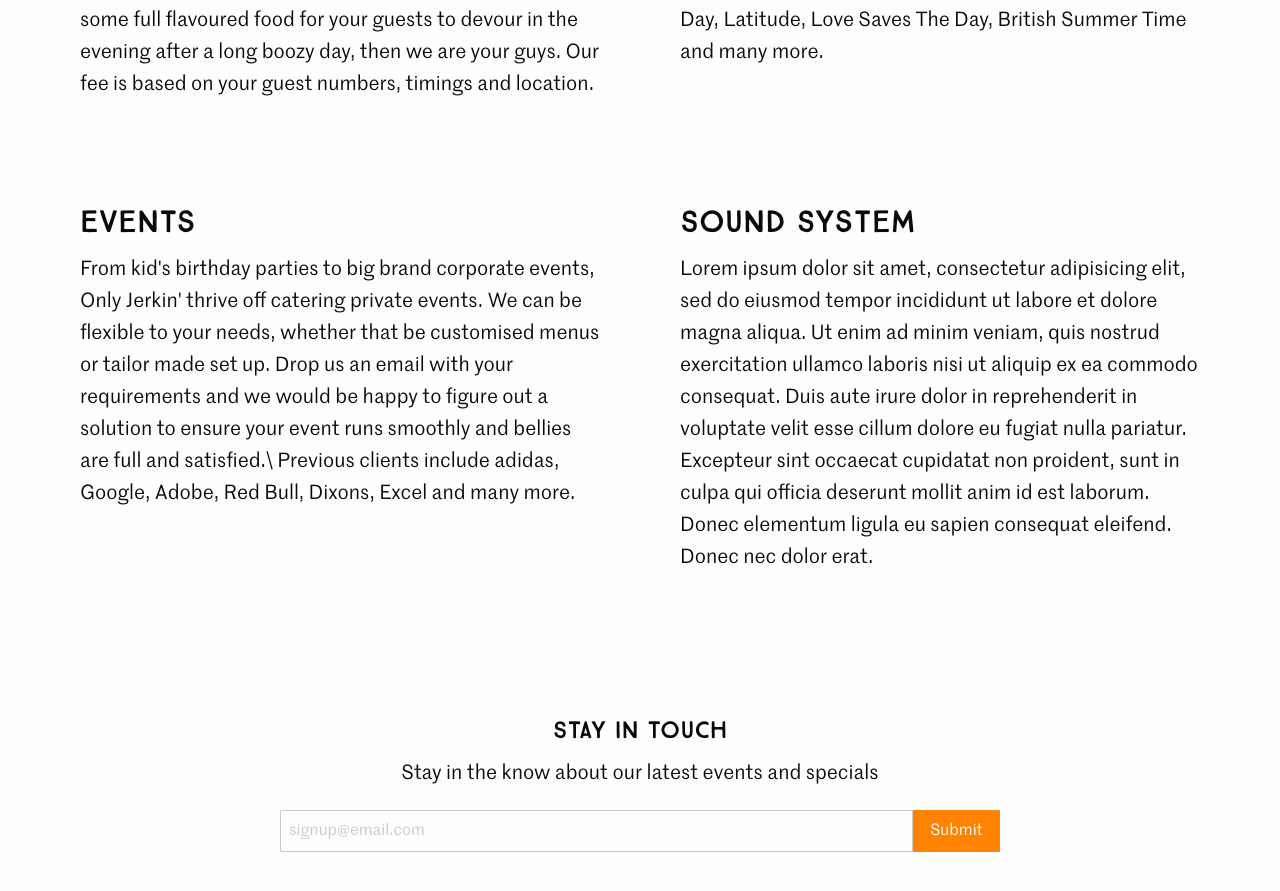
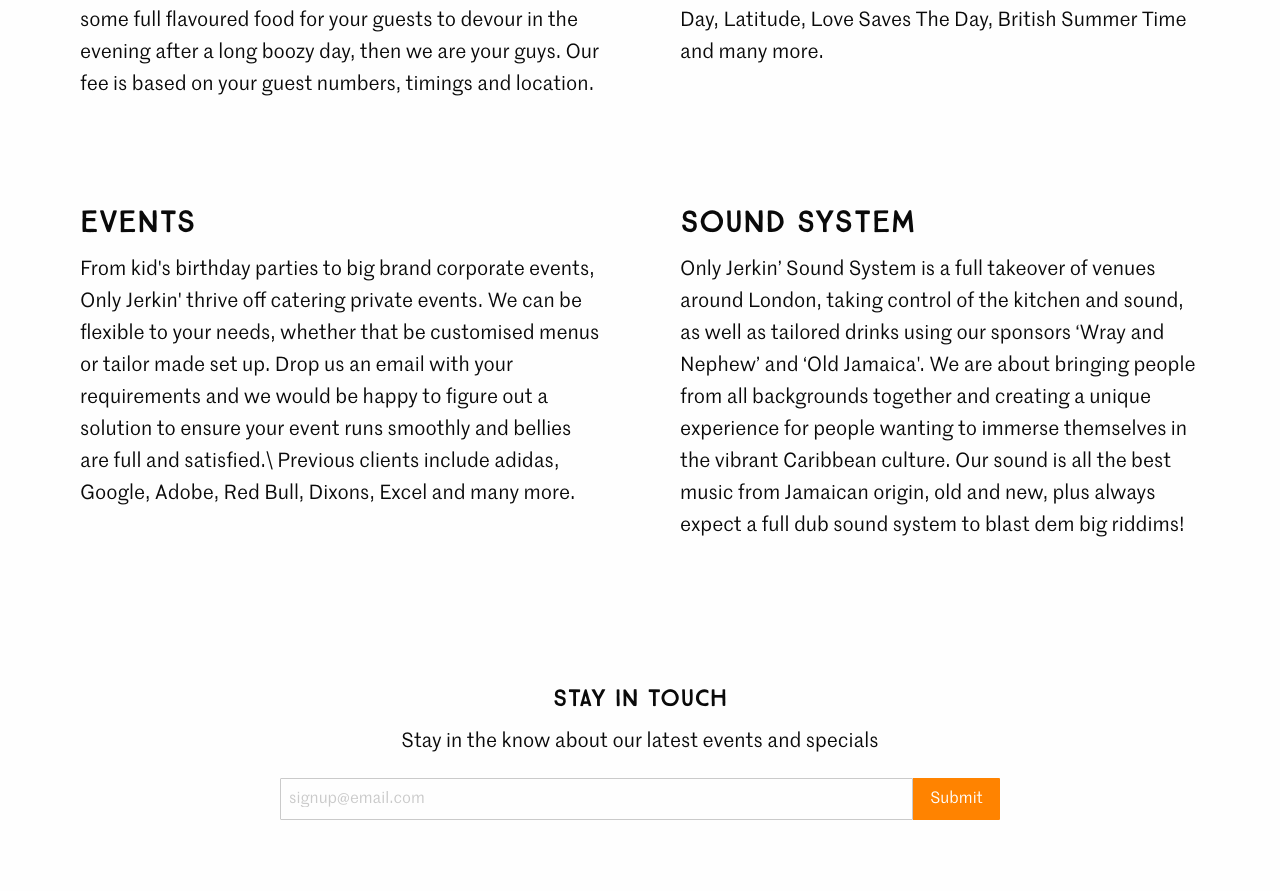
Before and after one commit to garethjohnsdesign/onlyjerkin.com, a Jekyll site: the page built from hire-us.md, in a window 1280 px wide and 900 px high, scrolled down 1707 px. Shown: the top 891 px of the window. Built offline with Jekyll 4.4.1, drawn with Linux system fonts in a browser that asks for light colours.

Commit message:
Updated Hire Us

```diff
--- a/hire-us.md
+++ b/hire-us.md
@@ -23,13 +23,13 @@ details:
     From kid's birthday parties to big brand corporate events, Only Jerkin' thrive off catering private events. We can be flexible to your needs, whether that be customised menus or tailor made set up. Drop us an email with your requirements and we would be happy to figure out a solution to ensure your event runs smoothly and bellies are full and satisfied.\
     Previous clients include adidas, Google, Adobe, Red Bull, Dixons, Excel and many more.
 - title: Sound System
-  text: Lorem ipsum dolor sit amet, consectetur adipisicing elit, sed do eiusmod tempor
-    incididunt ut labore et dolore magna aliqua. Ut enim ad minim veniam, quis nostrud
-    exercitation ullamco laboris nisi ut aliquip ex ea commodo consequat. Duis aute
-    irure dolor in reprehenderit in voluptate velit esse cillum dolore eu fugiat nulla
-    pariatur. Excepteur sint occaecat cupidatat non proident, sunt in culpa qui officia
-    deserunt mollit anim id est laborum. Donec elementum ligula eu sapien consequat
-    eleifend. Donec nec dolor erat.
+  text: Only Jerkin’ Sound System is a full takeover of venues around London, taking
+    control of the kitchen and sound, as well as tailored drinks using our sponsors
+    ‘Wray and Nephew’ and ‘Old Jamaica'. We are about bringing people from all backgrounds
+    together and creating a unique experience for people wanting to immerse themselves
+    in the vibrant Caribbean culture. Our sound is all the best music from Jamaican
+    origin, old and new, plus always expect a full dub sound system to blast dem big
+    riddims!
 layout: hire-us
 ---
 
```
